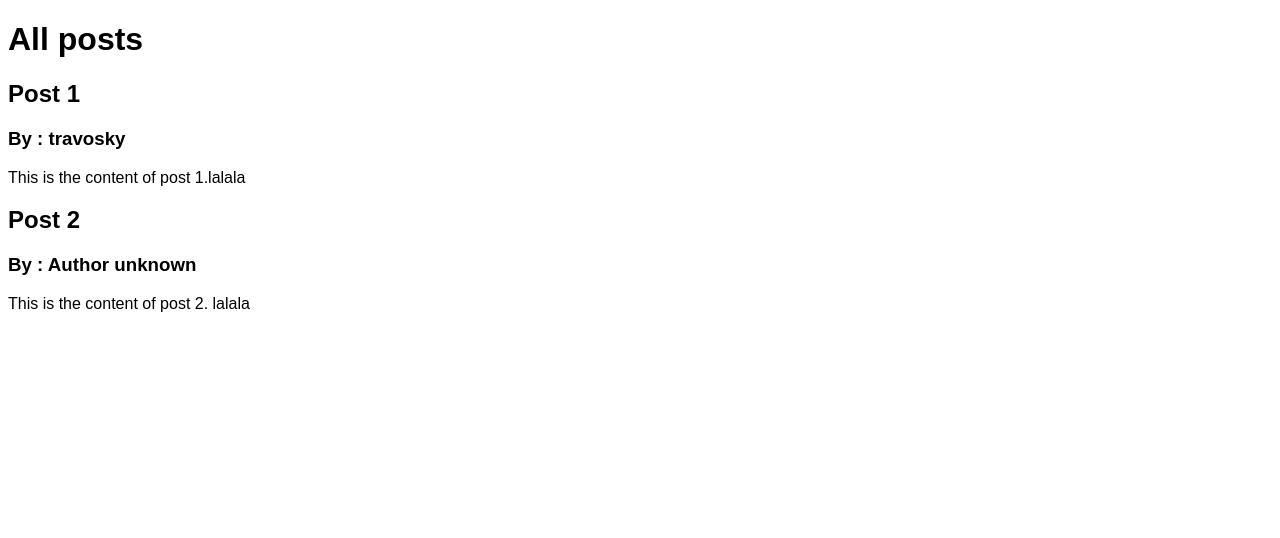
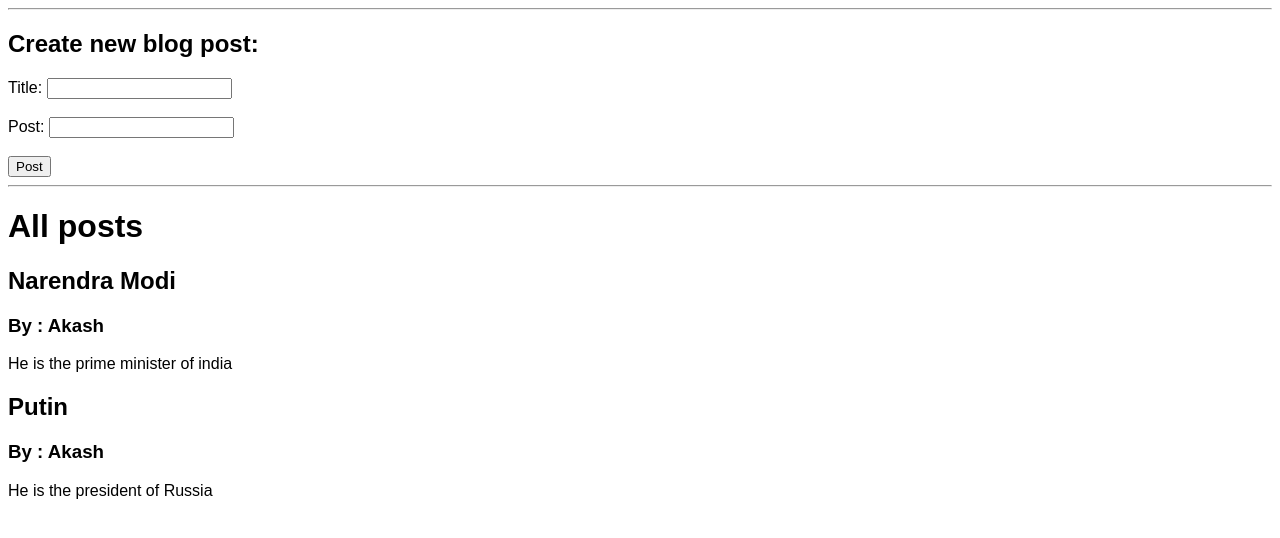
Before and after one commit to aiazm496/FlaskCleverProgrammer, a Flask app: page /posts in a window 1280 px wide. Shown: the top 538 px of the page. Run offline with Flask 2, Linux system fonts and the light colour scheme; data comes from the database, SQL or seed files in the repository; both versions use the stored data as it was after the commit.

Commit message:
15thSept

```diff
--- a/app.py
+++ b/app.py
@@ -1,7 +1,9 @@
 import re
-from flask import Flask,render_template,url_for
+from flask import Flask,render_template,url_for,request,redirect
 from flask_sqlalchemy import SQLAlchemy
 from datetime import datetime
+
+from werkzeug.utils import redirect
 
 app = Flask(__name__)
 app.config['SQLALCHEMY_DATABASE_URI'] = 'sqlite:///posts.db'  #sqlite stories db locally at location of app.py
@@ -15,7 +17,7 @@
     author = db.Column(db.String(20), nullable = False, default = 'N/A')
     date_posted = db.Column(db.DateTime, nullable = False, default = datetime.utcnow)
 
-    def __repr__(self):
+    def __repr__(self):             #like java toString
         return 'Blog post ' + str(self.id)
 
 
@@ -38,12 +40,28 @@
     return render_template('index.html') #it auto checks in templates folder
     #and renders the index.html on route '/'
 
-@app.route('/posts')
+@app.route('/posts',methods = ['GET','POST'])
 def posts():
-    return render_template('posts.html', posts = all_posts)
+    if request.method == 'POST':  #request is what is sent by form
+        post_title = request.form['title']
+        post_content = request.form['content']
+        new_post = BlogPost(title = post_title, content = post_content,author = 'Akash')
+
+        #adding to db from form
+        db.session.add(new_post)
+        db.session.commit()  #to add permanently
+        return redirect('/posts')  #url to return back
+
+    else:
+        all_posts = BlogPost.query.order_by(BlogPost.date_posted).all()
+        return render_template('posts.html', posts = all_posts)
 # we have defined variable posts here to store all_data
 # now we have write code in html to display it on posts.html
-
+#from app import db,BlogPost
+# get BlogPost objecy by id obj = BlogPost.query.get(1)  enter id number
+#to filter list of BlogPost object -> BlogPost.query.filter_by(title = 'Modi').all()
+#to get title  of id 1-> BlogPost.query.get(1).title
+#to change BlogPost.query.get(1).title = 'Narendra Modi' and db.session.commit()
 
 #@app.route('/') #nothing in url it is like localhost:5000/
 @app.route('/home/<string:name>')  # it is like localhost:5000/home
@@ -58,6 +76,5 @@
 def get_req():
     return "You can only get this webpage"
 
-
 if __name__ == '__main__':  #to see messages in cmd
     app.run(debug=True)
--- a/static/css/main.css
+++ b/static/css/main.css
@@ -1,5 +1,3 @@
 body{
-
-    font-family: Arial, Helvetica, sans-serif;
-
+  font-family: Arial, Helvetica, sans-serif;
 }
--- a/templates/posts.html
+++ b/templates/posts.html
@@ -5,8 +5,21 @@
 <title>Posts</title>
 {% endblock %}
 
+{% block body %}
 
-{% block body %}
+<hr>
+<h2>Create new blog post: </h2>
+<form action="/posts" method="POST">  <!--create form to fill db-->
+   Title:  <input type="text" name = 'title' id = 'title'>
+   <br>
+   <br>
+   Post: <input type="text" name="content" id="content">
+   <br>
+   <br>
+   <input type="submit" value="Post">
+</form>
+<hr>
+
 <h1>All posts</h1>
 
     {% for post in posts %}
```
Also changed, not shown: posts.db.
